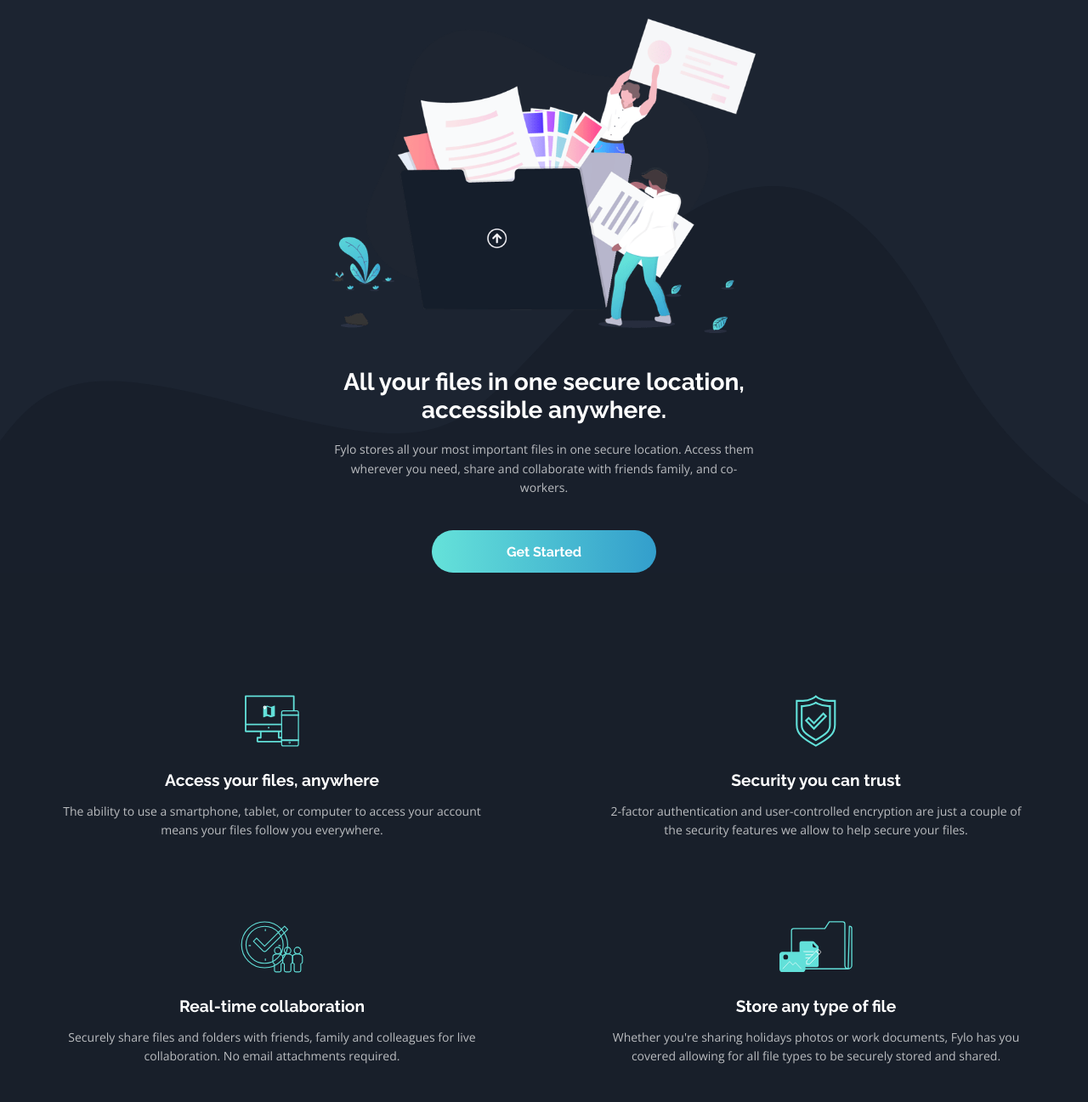
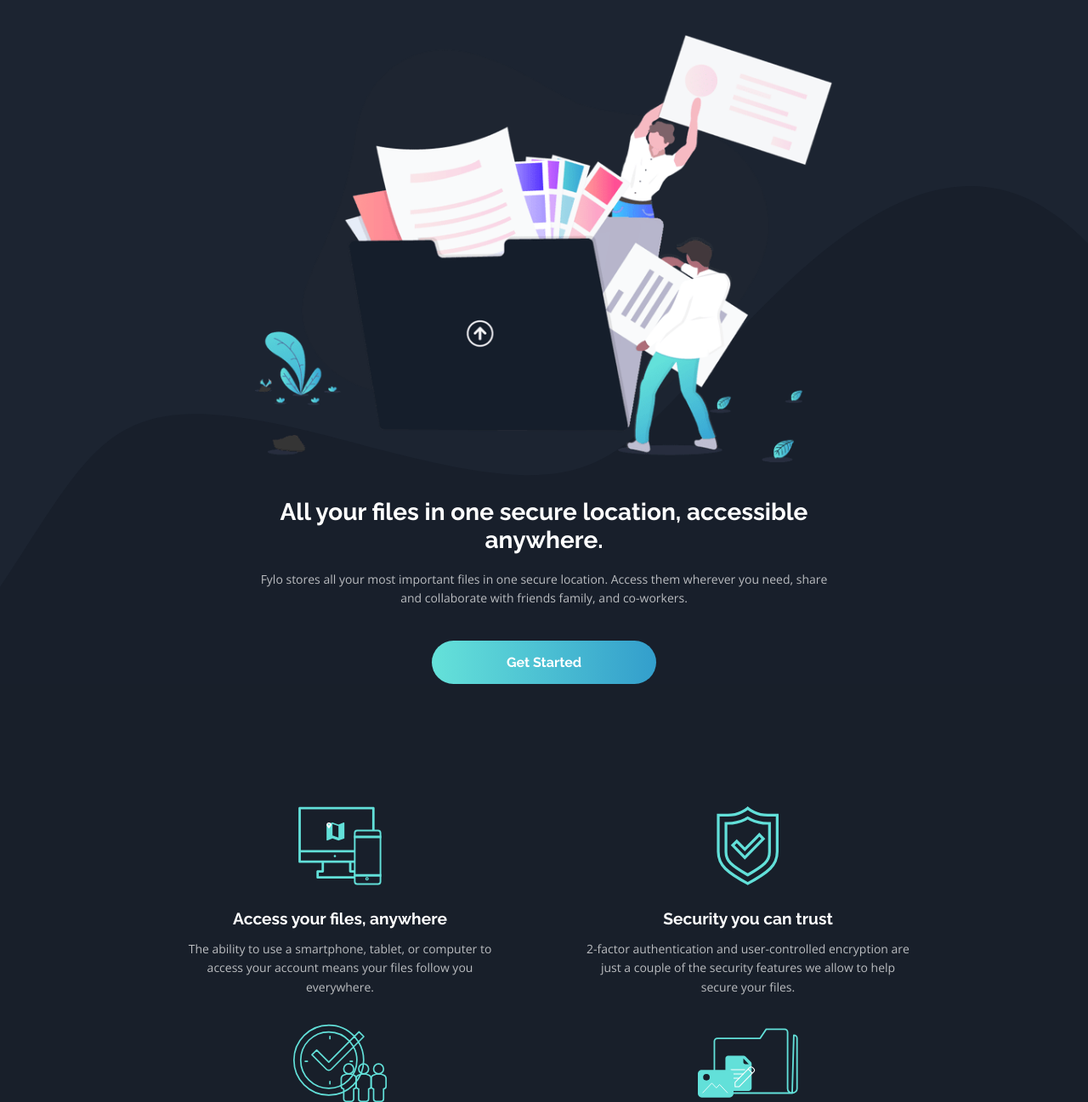
Before and after one commit to Brezus/fylo, a plain HTML site: page index.html in a window 1280 px wide. Shown: the part 109-1406 px from the top of the page at 85% size. Drawn offline with nearby package versions, Linux system fonts and the light colour scheme.

Commit message:
bigger
made the hero cont bigger and also the list svg's under it

```diff
--- a/fylo.css
+++ b/fylo.css
@@ -60,6 +60,7 @@
   .nav-cont {
     width: 93%;
     max-width: 1100px;
+    margin: 3rem auto 3.5rem auto;
   }
 }
 .nav li {
@@ -128,9 +129,14 @@
   /* border: 2px solid white; */
 }
 @media screen and (min-width: 800px) {
-  .hero img {
-    object-fit: cover;
-    width: 100%;
+  .hero__cont {
+    width: 90%;
+    margin: 0 auto;
+    max-width: 680px;
+    text-align: center;
+    display: grid;
+    row-gap: 1.2rem;
+    /* border: 2px solid white; */
   }
 }
 .hero__cont p {
@@ -173,6 +179,9 @@
     display: grid;
     grid-template-columns: 1fr 1fr;
     grid-template-rows: 1fr 1fr;
+    row-gap: 2rem;
+    width: 75%;
+    margin: 0 auto;
   }
 }
 
@@ -185,6 +194,17 @@
   margin: 0 auto;
   max-width: 500px;
 }
+@media screen and (min-width: 800px) {
+  .icon {
+    display: flex;
+    flex-direction: column;
+    align-items: center;
+    text-align: center;
+    width: 80%;
+    margin: 0 auto;
+    max-width: 500px;
+  }
+}
 .icon h1 {
   font-size: 1.2rem;
   margin-bottom: 0.9rem;
@@ -195,7 +215,14 @@
   object-fit: contain;
   margin-bottom: 2em;
 }
-
+@media screen and (min-width: 800px) {
+  .icon img {
+    height: 5.8rem;
+    width: 7.4rem;
+    object-fit: contain;
+    margin-bottom: 2em;
+  }
+}
 /* start of 3rd section */
 .bg3 {
   width: 80%;
@@ -207,8 +234,8 @@
     display: grid;
     grid-template-columns: 1fr 1fr;
     grid-column-gap: 3rem;
-    width: 95%;
-    max-width: 1100px;
+    width: 100%;
+    max-width: 1200px;
     justify-items: center;
     align-items: center;
   }
```
